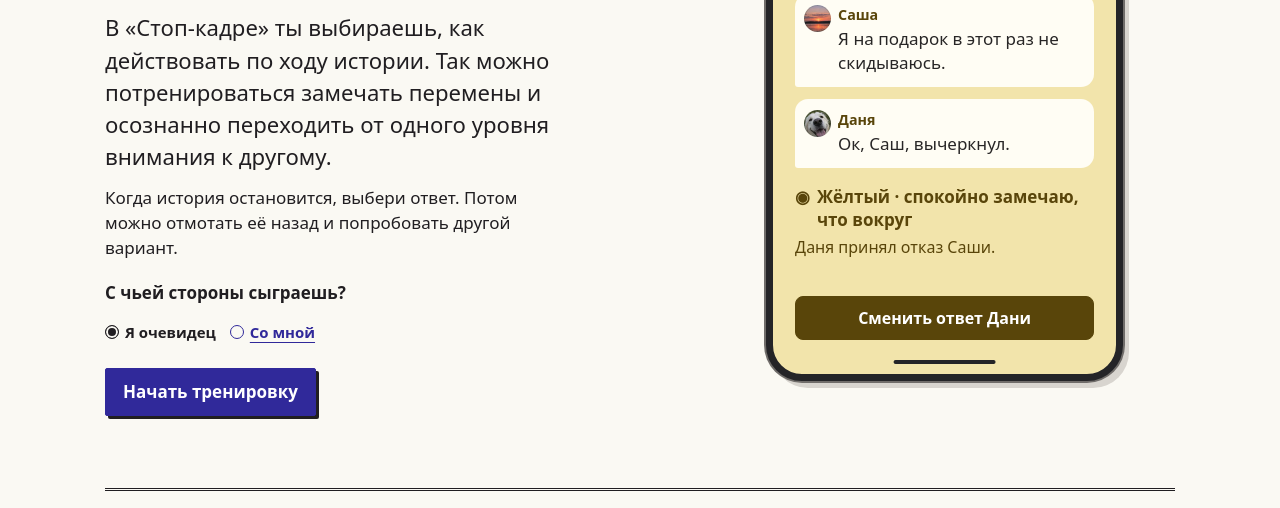
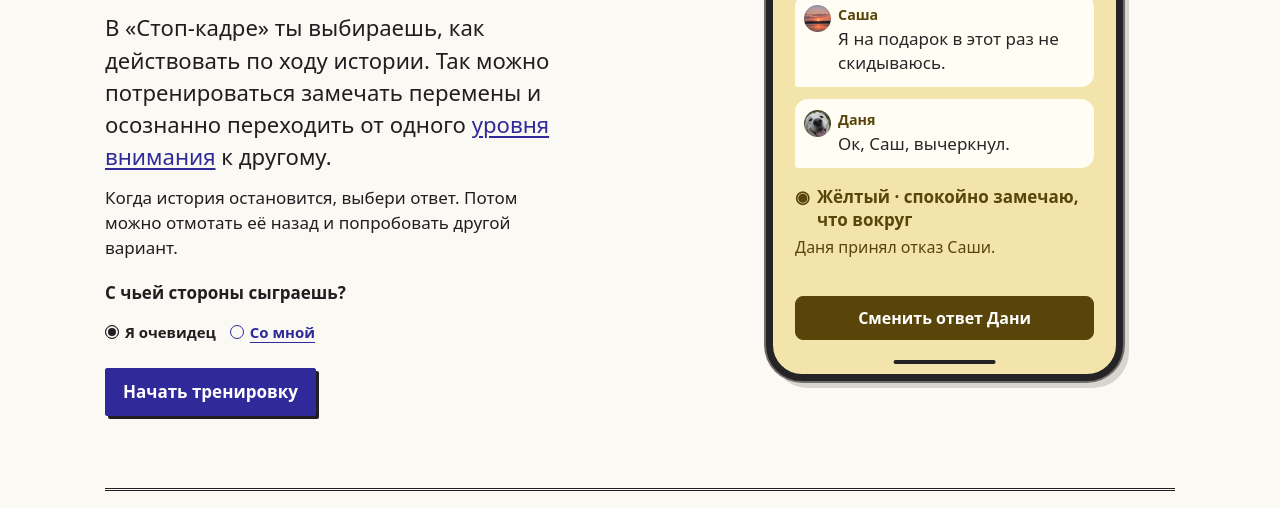
Before and after one commit to tchk-project/stop-kadr, a plain HTML site: page docs/index.html in a window 1280 px wide. Shown: the part 288-796 px from the top of the page. Drawn offline with Linux system fonts and the light colour scheme.

Commit message:
Связать вводный текст с описанием уровней внимания

```diff
--- a/docs/catalog.js
+++ b/docs/catalog.js
@@ -311,7 +311,11 @@ function showCatalogue(panel) {
     const copy = element('div','hero-copy');
     const title = element('h1','','Тренажёр ');
     title.append(element('em','','внимания'));
-    copy.append(title,element('p','intro-copy','В «Стоп-кадре» ты выбираешь, как действовать по ходу истории. Так можно потренироваться замечать перемены и осознанно переходить от одного уровня внимания к другому.'),
+    const intro = element('p','intro-copy','В «Стоп-кадре» ты выбираешь, как действовать по ходу истории. Так можно потренироваться замечать перемены и осознанно переходить от одного ');
+    const levelsLink = element('a','','уровня внимания');
+    levelsLink.href = '#home-guide-title';
+    intro.append(levelsLink,' к другому.');
+    copy.append(title,intro,
       element('p','how-to-play','Когда история остановится, выбери ответ. Потом можно отмотать её назад и попробовать другой вариант.'));
     const start = element('button','start-game','Начать тренировку');
     start.type = 'button';
--- a/docs/index.html
+++ b/docs/index.html
@@ -4,9 +4,9 @@
 <link rel="stylesheet" href="./scene.css?v=demo-2">
 <script src="./scenarios.js?v=review-fixes-1" defer></script>
 <script src="./attention.js?v=review-fixes-1" defer></script>
-<script src="./catalog.js?v=home-guide-1" defer></script>
+<script src="./catalog.js?v=home-anchor-1" defer></script>
 <script src="./catalog-home.js" defer></script>
-<link rel="stylesheet" href="./studio.css?v=home-title-2">
+<link rel="stylesheet" href="./studio.css?v=home-anchor-1">
 <link rel="stylesheet" href="./cooper.css?v=1">
 </head><body><main class="panel"><header class="top">Стоп-кадр</header><nav class="roles" aria-label="Точка зрения"><a href="./index.html" data-role="witness" aria-current="page">Я очевидец</a><a href="./self.html" data-role="self">Со мной</a></nav>
 <noscript>Включи JavaScript, чтобы открыть истории и выбирать ответы.</noscript></main></body></html>
--- a/docs/studio.css
+++ b/docs/studio.css
@@ -27,6 +27,7 @@
 }
 .hero-copy h1 em { color:var(--blue-print); font-style:normal; }
 .intro-copy { max-width:42ch; font-size:clamp(1.08rem,2vw,1.3rem); line-height:1.46; }
+.intro-copy a { display:inline; padding:0; border:0; border-radius:0; background:transparent; color:var(--blue-print); font-weight:inherit; text-decoration:underline; text-underline-offset:.15em; }
 .how-to-play { max-width:47ch; margin:12px 0 20px; }
 .role-prompt { font-weight:700; }
 .catalog-home .roles { padding:5px 0 14px; gap:0; border:0; }
```
Also changed, not shown: docs/self.html (+2 -2 lines).
